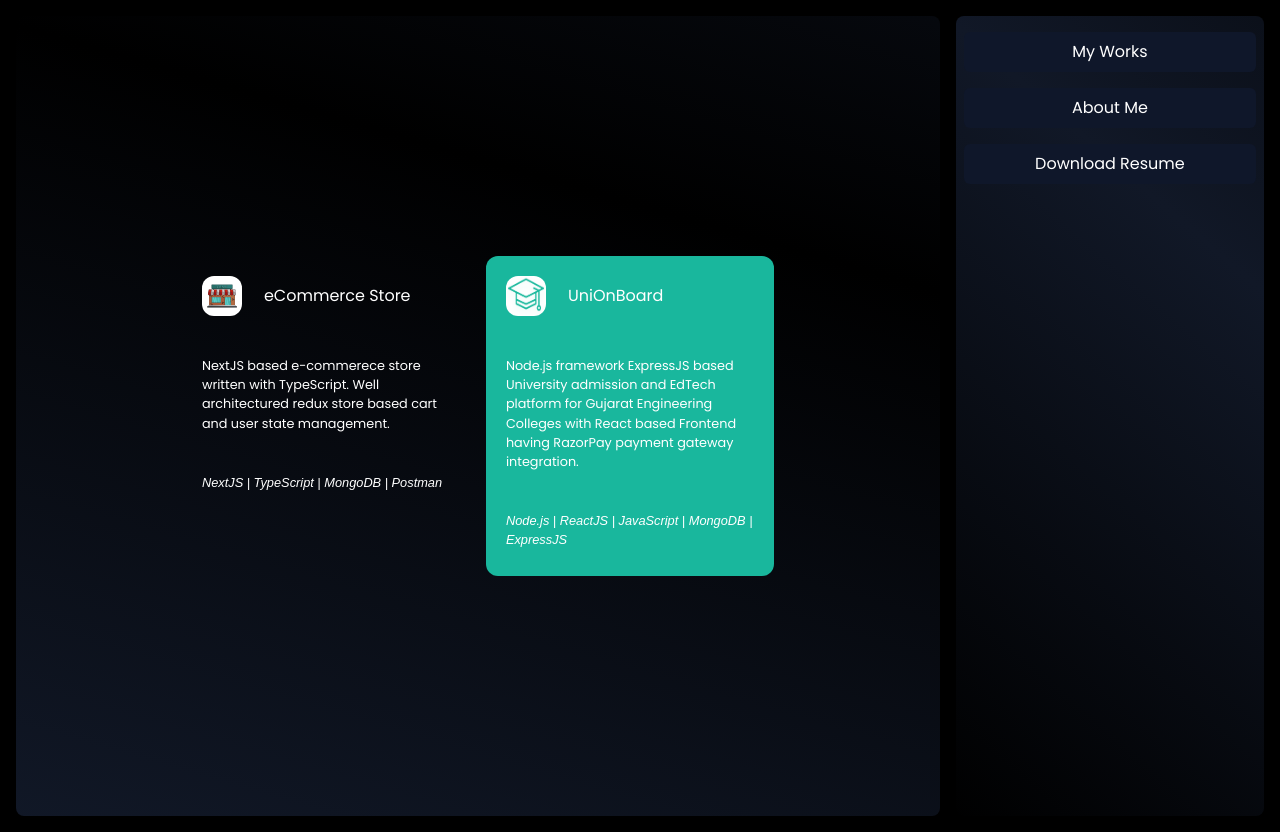
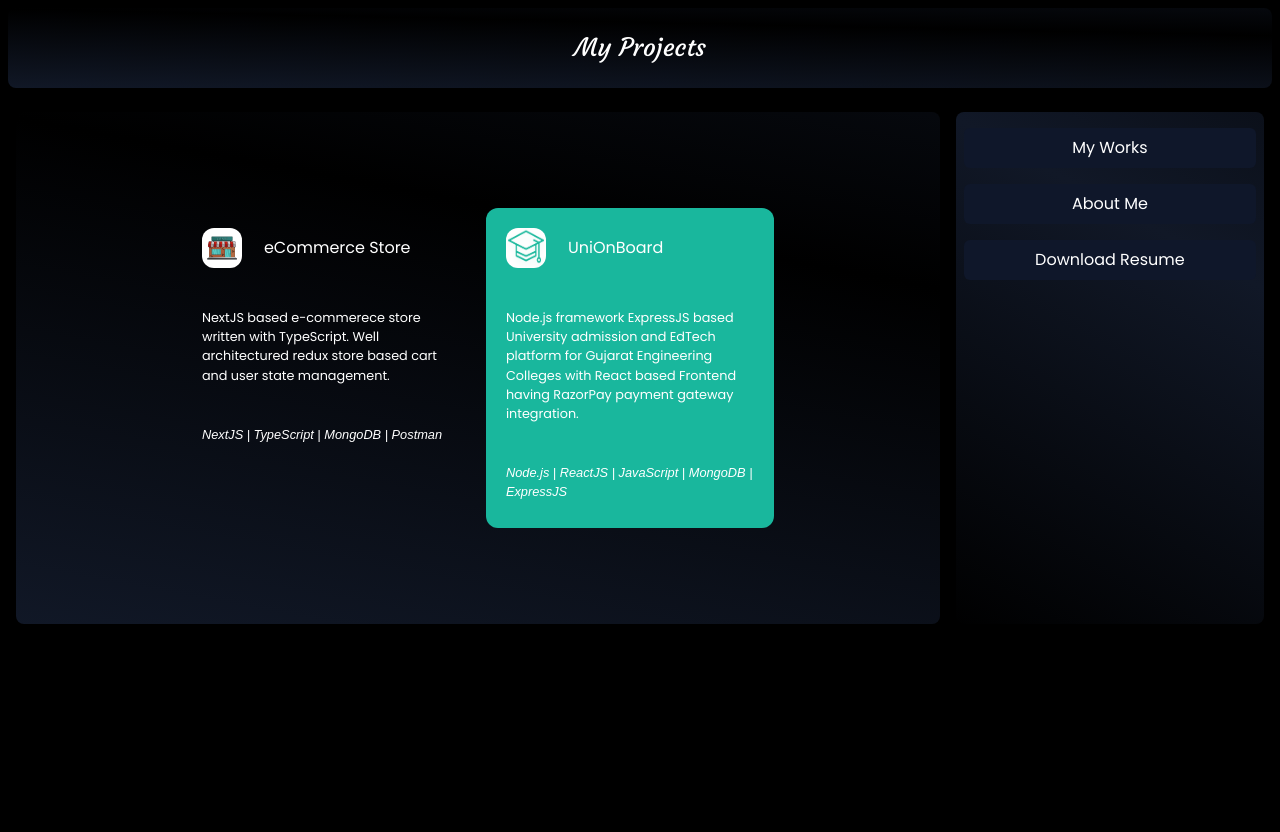
Before and after one commit to SmitGhelani/portfolio, a Next.js app: page /projects in a window 1280 px wide. After the commit the page ends 800 px from the top, so only its background shows below. Built offline with nearby package versions, Linux system fonts and the light colour scheme.

Commit message:
Sidebar changes and project page changes

```diff
--- a/app/components/sidepanel/index.tsx
+++ b/app/components/sidepanel/index.tsx
@@ -6,7 +6,7 @@ import Link from "next/link";
 const SidePanel = () => {
 
   return (
-    <div id="sidebarpanel" className="flex flex-col p-2 rounded-lg basis-1/4 bg-gradient-to-tr from-black via-gray-900 to-black p-30 justify-start items-center text-center h-screen w-full bg-300% animate-gradient">
+    <div id="sidebarpanel" className="flex flex-col p-2 rounded-lg basis-1/4 bg-gradient-to-tr from-black via-gray-900 to-black p-30 justify-start items-center text-center h-[32rem] w-full bg-300% animate-gradient">
         {/* <div className="h-10 text-white font-poppins bg-slate-900 w-full items-center justify-center text-center m-2 p-2 rounded-md hover:cursor-pointer">Close</div> */}
         <Link href="/projects" className="h-10 text-white font-poppins bg-slate-900 w-full items-center justify-center text-center m-2 p-2 rounded-md hover:cursor-pointer">My Works</Link>
         <Link href="/" className="h-10 text-white font-poppins bg-slate-900 w-full items-center justify-center text-center m-2 p-2 rounded-md hover:cursor-pointer">About Me</Link>
--- a/app/projects/page.tsx
+++ b/app/projects/page.tsx
@@ -4,8 +4,12 @@ import SidePanel from "../components/sidepanel";
 
 const Project = () => {
   return (
+    <div>
+      <div className="p-2">
+        <h1 className="flex flex-row rounded-lg bg-gradient-to-tr from-gray-900 via-black to-gray-900 p-30 justify-center items-center text-center h-20 w-full bg-300% animate-gradient text-white font-cour text-2xl">My Projects</h1>
+      </div>
       <div className="flex flex-row p-2 m-2">
-      <div className="flex flex-row rounded-lg basis-3/4 bg-gradient-to-tr from-gray-900 via-black to-gray-900 p-30 justify-center items-center text-center h-screen w-full bg-300% animate-gradient" >
+        <div className="flex flex-row rounded-lg basis-3/4 bg-gradient-to-tr from-gray-900 via-black to-gray-900 p-30 justify-center items-center text-center h-[32rem] w-full bg-300% animate-gradient" >
             <Link href="https://ecommerce.smitghelani.xyz/" className="text-white p-5 font-poppins object-fill w-[18rem] h-[20rem] items-center justify-center text-center m-2 rounded-xl hover:cursor-pointer" style={{backgroundImage: "linear-gradient(45deg,rgba(66, 71, 86, 0.65),rgba(225, 215, 152, 0.65)), url('ecommerce.png');", backgroundRepeat: 'no-repeat', backgroundSize: 'cover'}} >
               <div className="flex flex-row items-center justify-center text-center w-full">
                 <div className="flex basis-1/4 w-fit justify-start"><img src="store.png" className="h-10 w-10 rounded-xl" width="20" height="20" alt="" /></div>
@@ -26,6 +30,7 @@ const Project = () => {
         <div className="p-2"></div>
         <SidePanel />
       </div>
+    </div>
   );
 };
 
```
Lines whose indentation alone changed are shown as unchanged.
